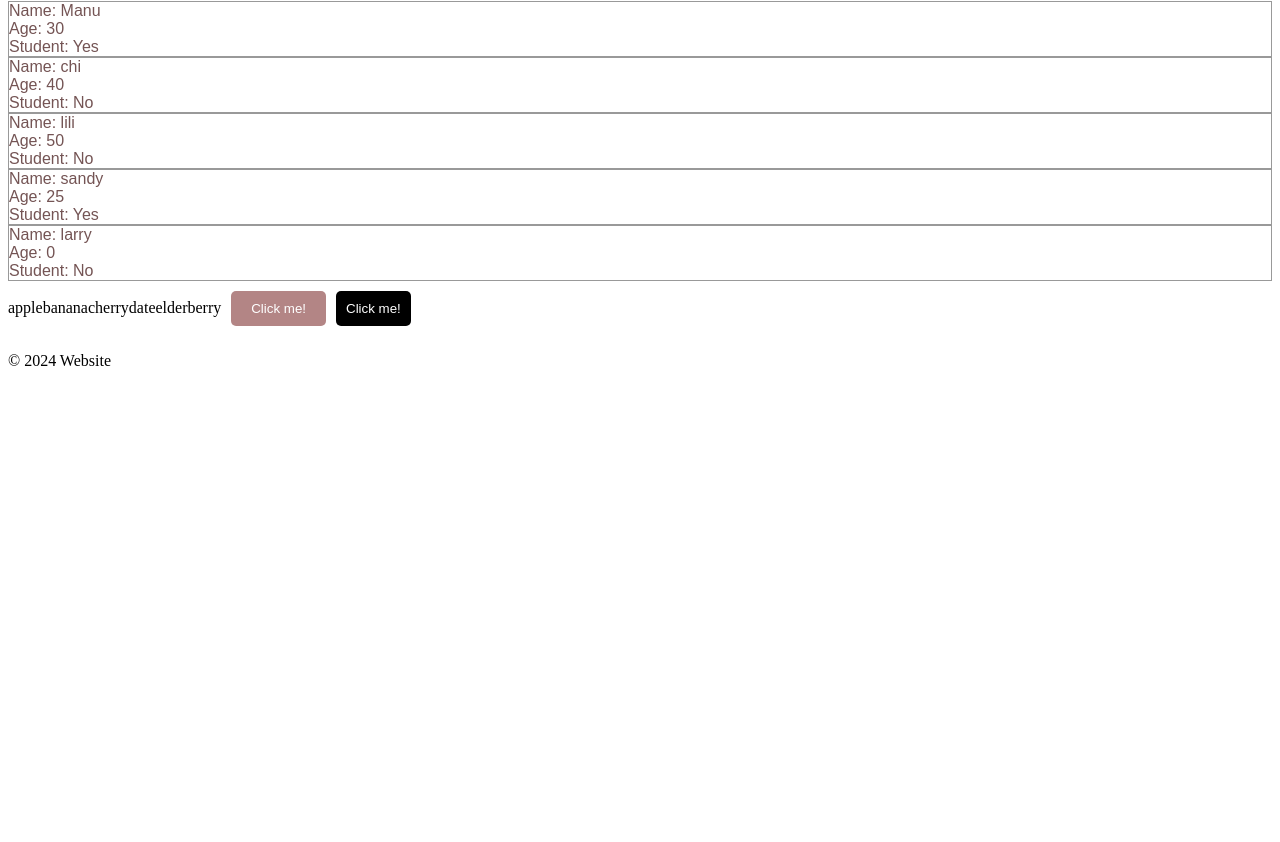
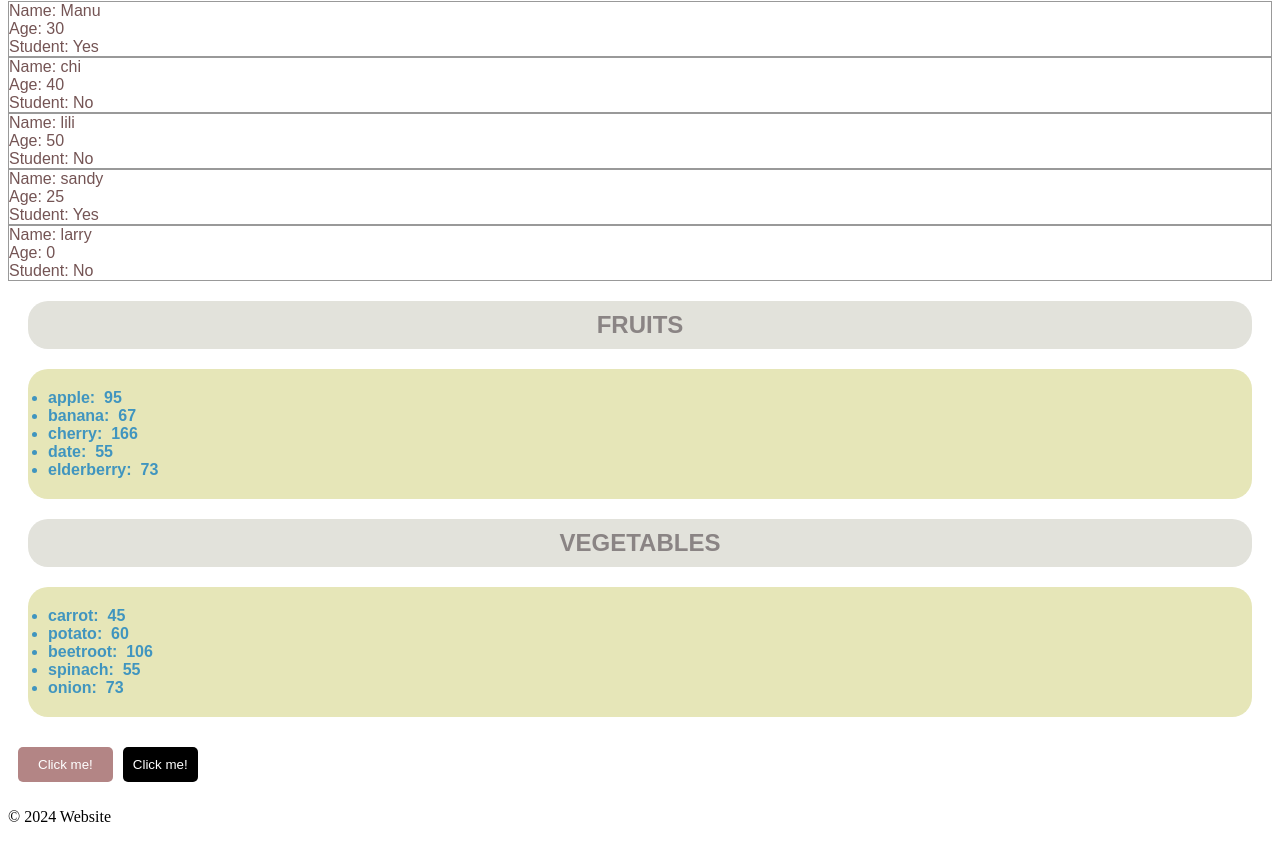
Before and after one commit to ManushiChamika/React-Tutorial, a React (Vite) app in the folder my-react-app/: page / in a window 1280 px wide. Shown: the part 613-1455 px from the top of the page. Before the commit the page ends 999 px from the top, so only its background shows below. Built offline with nearby package versions, Linux system fonts and the light colour scheme.

Commit message:
rendering list

```diff
--- a/my-react-app/src/App.jsx
+++ b/my-react-app/src/App.jsx
@@ -23,6 +23,19 @@ import List from './List.jsx'
 
 function App() {
 
+  //putting {} in the array makes it an object
+  const fruits =[{id : 1,name: "apple", calories :95},
+                  {id : 2,name: "banana", calories: 67},
+                  {id : 3,name:"cherry", calories: 166},
+                  {id : 4,name: "date", calories: 55},
+                  {id : 5,name: "elderberry", calories: 73}];
+
+  const vegetables =[{id : 6,name: "carrot", calories :45},
+                    {id : 7,name: "potato", calories: 60},
+                    {id : 8,name:"beetroot", calories: 106},
+                    {id : 9,name: "spinach", calories: 55},
+                    {id : 10,name: "onion", calories: 73}];
+
   //return statements only return single elements, so if there are multiple add a fragment <></> to wrap them
   return(
     <>{/*fragment*/}
@@ -40,7 +53,13 @@ function App() {
       <Student name = "lili" age ={50} isStudent={false}/>
       <Student name = "sandy" age ={25} isStudent={true}/>
       <Student name="larry"/>
-      <List/>
+      {/* <List/> */}
+
+      {/* conditional rendering */}
+      {/* null means if there is nothing in the array, it will not render */}
+      {/* {fruits.length > 0 ? <List items ={fruits} category="fruits"/> : null } */}
+      {fruits.length > 0 && <List items ={fruits} category="Fruits"/>} {/*only true statement given known as short circuiting */}
+      {vegetables.length > 0 ? <List items ={vegetables} category="Vegetables"/> : null}
       <Button/>
       <Button1/>
       <Footer/>
--- a/my-react-app/src/List.jsx
+++ b/my-react-app/src/List.jsx
@@ -1,13 +1,48 @@
+import propTypes from 'prop-types';
 
-function List(){
+//rendering an array of elements
+function List(props){
 
-    const fruits =["apple", "banana", "cherry", "date", "elderberry"];
+    // used to pass data from parent to child components
+    const category = props.category;
+    const itemList = props.items;
 
-    const listItems = fruits.map(fruit => <li>{fruit}</li>)
+    // fruits.sort((a,b) => a.name.localeCompare(b.name));   //sorts the array in alphabetical order
+    // fruits.sort((a,b) => b.name.localeCompare(a.name));//sorts the array in reverse alphabetical order
+    // fruits.sort((a,b) => a.calories - b.calories); //sorts the array in ascending order of calories
+    // fruits.sort((a,b) => b.calories - a.calories); //sorts the array in descending order of calories
+
+    //filter fruits with calories less than 100 and store them in a new array
+    // const lowCalFruit = fruits.filter(fruit => fruit.calories < 100);
+    // const highCalFruit = fruits.filter(fruit => fruit.calories >= 100);
+
+    //there should a key for each element in the array
+    const listItems = itemList.map(item => <li key={item.id}>
+                                                    {item.name}: &nbsp;
+                                                    <b>{item.calories}</b></li>);
 
     return (
-        fruits
+        <>
+        {/* passing data from parent to child components */}
+        <h3 className="list-category">{category}</h3>
+        <ul className="list-items">{listItems}</ul>
+        </>
     );
 }
 
+List.defaultProps = {
+    category: "Category",
+    // {fruits.length > 0 && <List items ={fruits} category="Fruits"/>}
+    // items ={fruits}, if in case the array is missing , we can set a default value, so we don't get an error
+    items: []
+}
+//type checking the props
+//good practice to type check the props
+List.propTypes = {
+    category: propTypes.string,
+    items: propTypes.arrayOf(propTypes.shape({id: propTypes.number.isRequired,
+                                            name: propTypes.string.isRequired,
+                                            calories: propTypes.number.isRequired
+    }))
+}
 export default List;
--- a/my-react-app/src/index.css
+++ b/my-react-app/src/index.css
@@ -64,3 +64,29 @@
   padding:10px;
   background-color: rgb(223, 223, 193);
 }
+
+.list-category{
+  font-family: Arial, Helvetica, sans-serif;
+  font-size: 1.5em;
+  color: #8a8484;
+  margin: 0;
+  border-radius: 20px;
+  padding:10px;
+  background-color: rgb(226, 226, 219);
+  margin: 20px;
+  font-weight: bold;
+  text-transform: uppercase;
+  text-align: center;
+}
+
+.list-items{
+  font-family: Arial, Helvetica, sans-serif;
+  font-size: 1em;
+  color: hsl(200, 50%, 50%);
+  border-radius: 20px;
+  padding:20px;
+  background-color: rgb(230, 230, 184);
+  margin: 20px;
+  font-weight: bold;
+  text-align: justify;
+}
```
